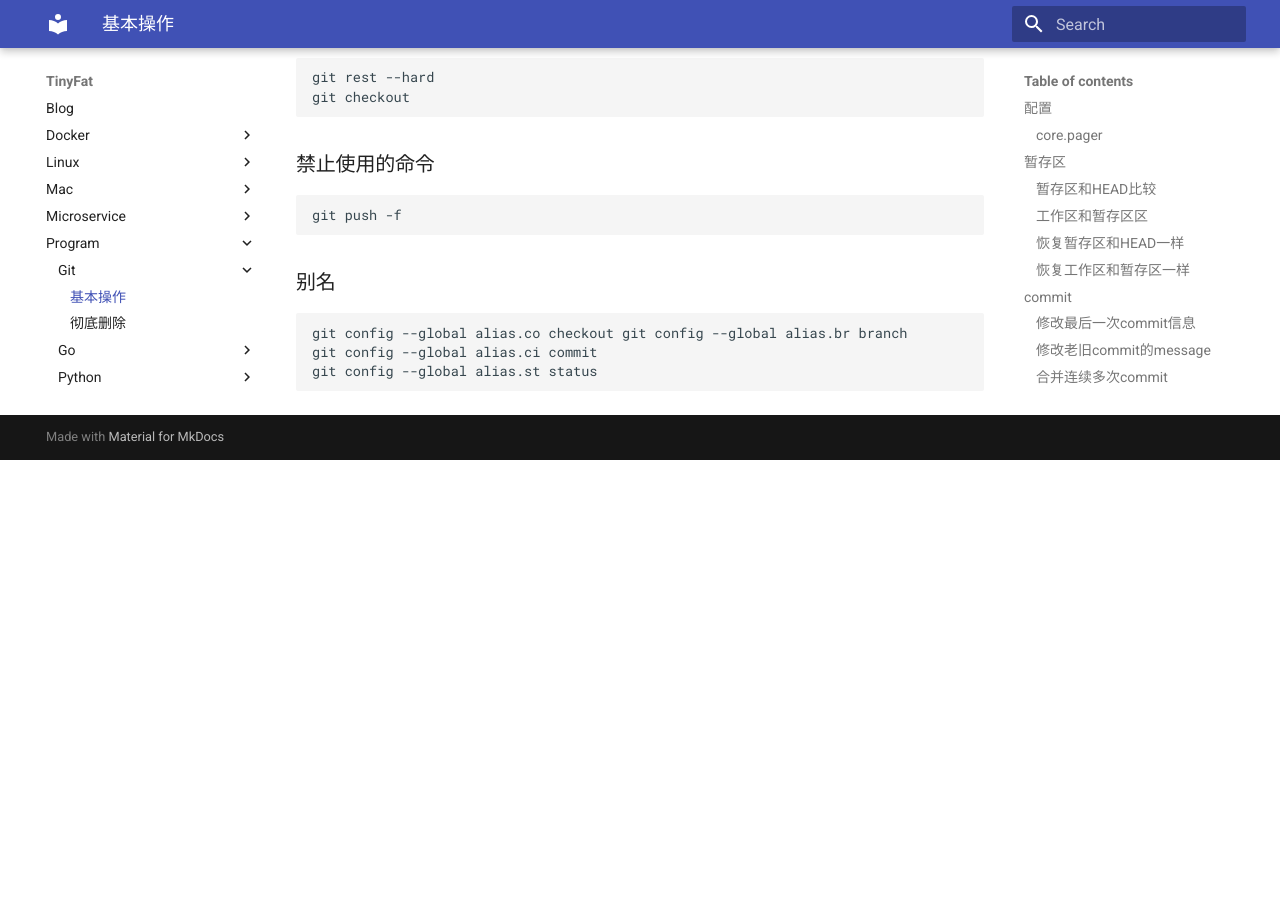
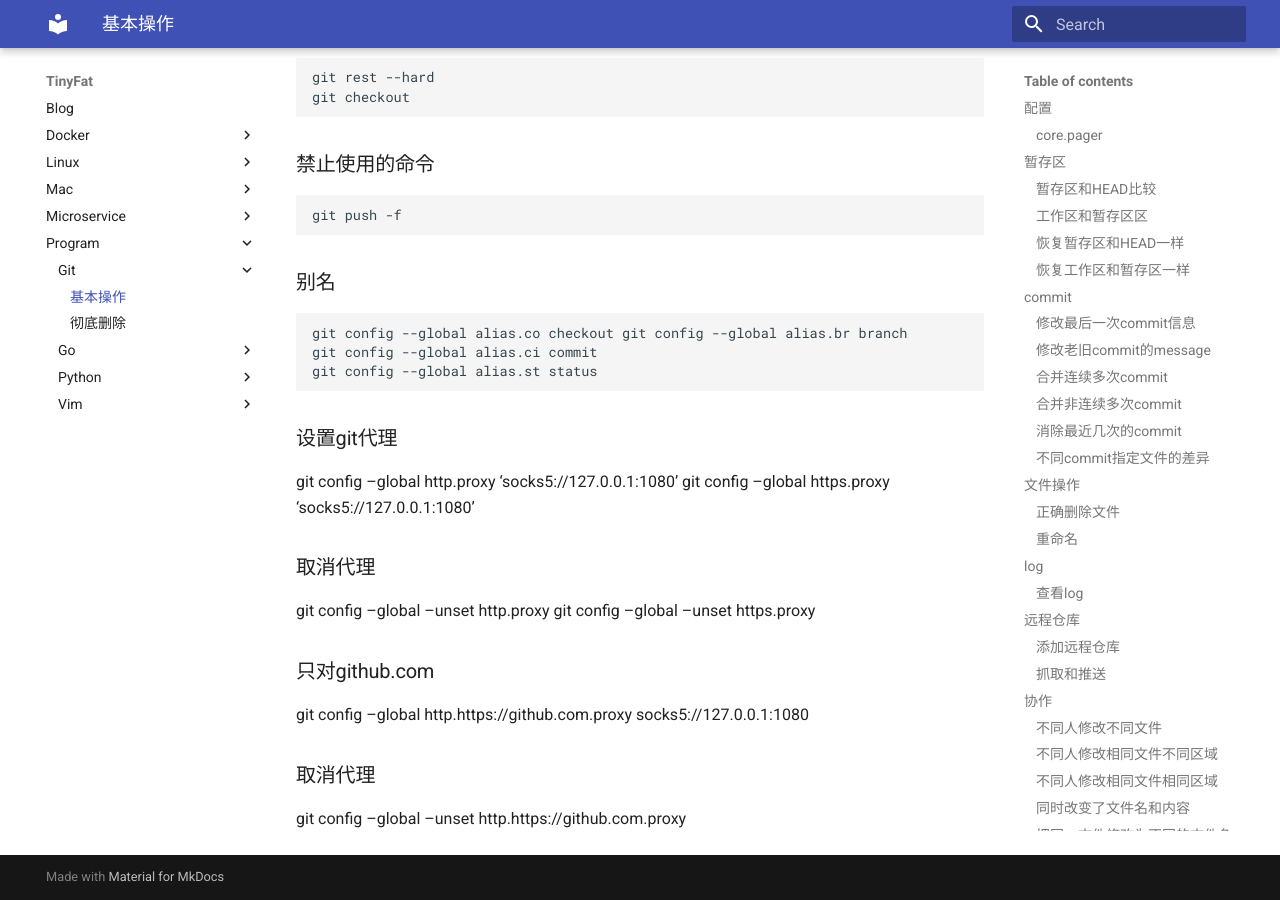
Before and after one commit to thj8/blog, an MkDocs documentation site: the page built from docs/Program/Git/基本操作.md, in a window 1280 px wide and 900 px high, scrolled down 5380 px. Built offline with MkDocs 1.6.1 and Material for MkDocs 9.7.7, drawn with Linux system fonts in a browser that asks for light colours; before the commit the page ends 5840 px from its top, so only the background shows below that.

Commit message:
add git proxy

````diff
--- a/docs/Program/Git/基本操作.md
+++ b/docs/Program/Git/基本操作.md
@@ -256,3 +256,17 @@
 git config --global alias.ci commit
 git config --global alias.st status
 ```
+
+### 设置git代理
+git config --global http.proxy 'socks5://127.0.0.1:1080'
+git config --global https.proxy 'socks5://127.0.0.1:1080'
+
+### 取消代理
+git config --global --unset http.proxy
+git config --global --unset https.proxy
+
+### 只对github.com
+git config --global http.https://github.com.proxy socks5://127.0.0.1:1080
+
+### 取消代理
+git config --global --unset http.https://github.com.proxy
````
